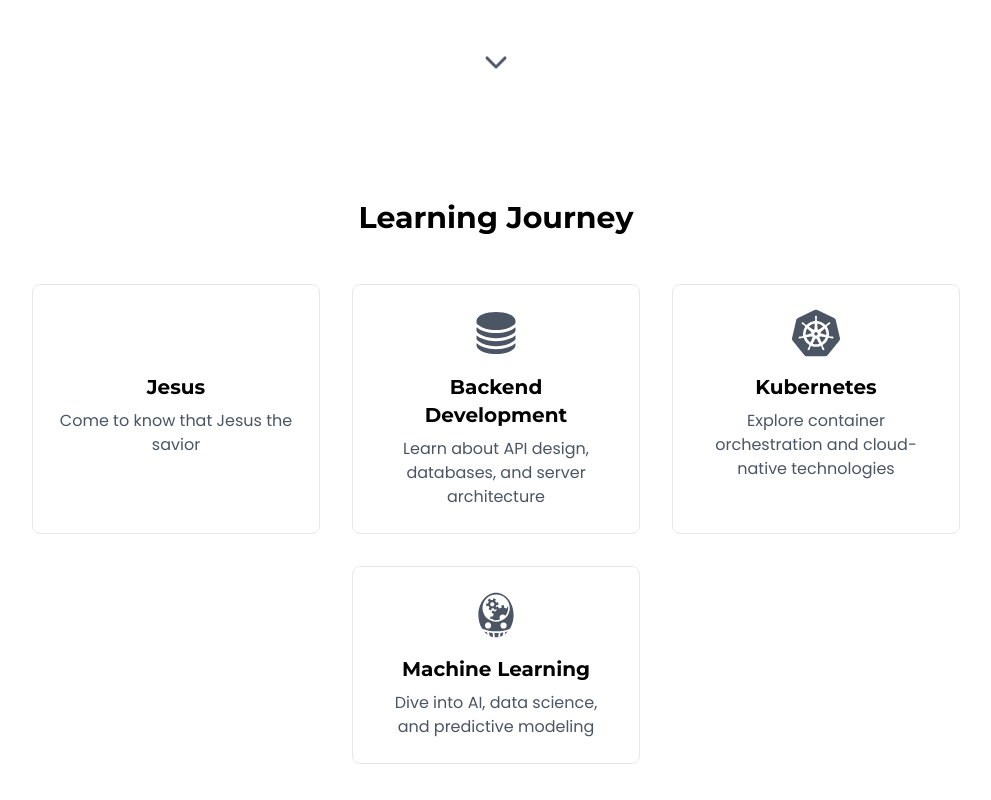
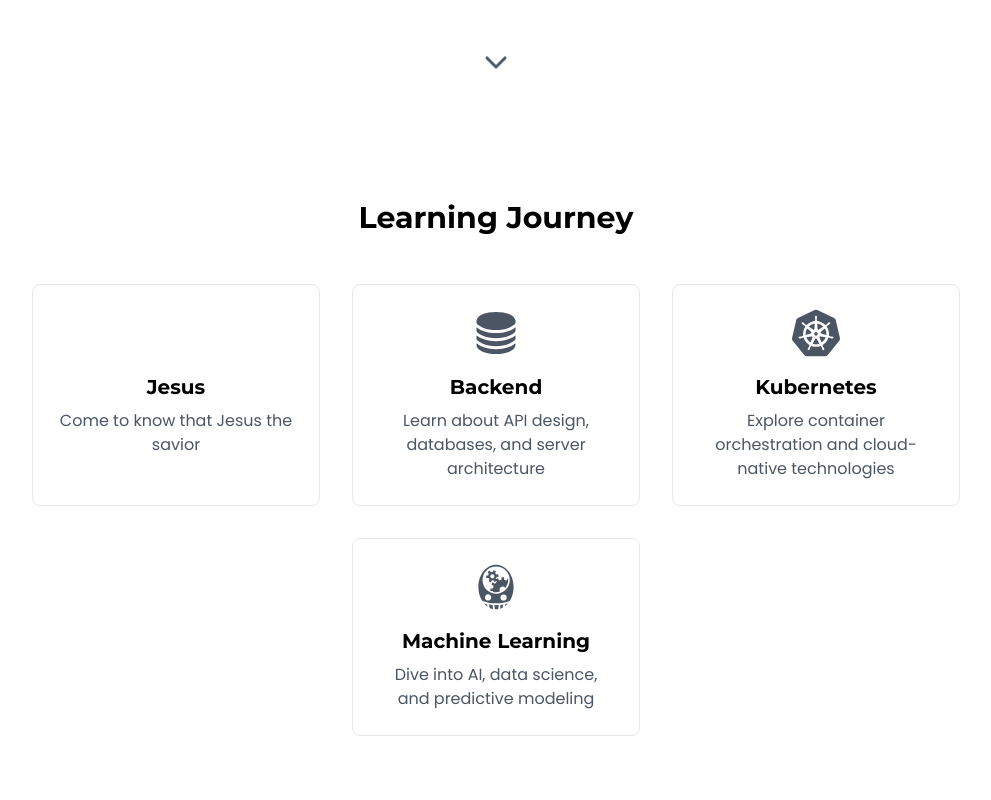
Before and after one commit to reinhardjs/my-web, a Next.js app: page / in a window 1280 px wide. Shown: the part 635-1435 px from the top of the page, without its empty margins (144-1135 px from the left). Built offline with nearby package versions, Linux system fonts and the light colour scheme; some icons are missing.

Commit message:
change text Backend Development into Backend

```diff
--- a/pages/index.js
+++ b/pages/index.js
@@ -161,7 +161,7 @@
     icon: <FaCross className="w-12 h-12 text-gray-600" />
   },
   {
-    title: "Backend Development",
+    title: "Backend",
     description: "Learn about API design, databases, and server architecture",
     href: "/learn-backend",
     icon: <IoServer className="w-12 h-12 text-gray-600" />
```
